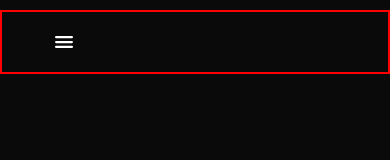
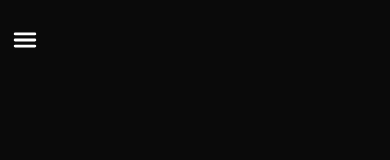
Before and after one commit to matheuslima15lima/Portifolio, a React (Create React App) app in the folder matheus-lima/: page / in a window 390 px wide. Shown: the top 160 px of the page. Built offline with nearby package versions, Linux system fonts and the light colour scheme.

Commit message:
feito menu bar

```diff
--- a/matheus-lima/src/Components/Header/Header.css
+++ b/matheus-lima/src/Components/Header/Header.css
@@ -52,16 +52,17 @@
     .div-content {
         display: flex;
         flex-direction: row;
-        border: 2px solid red;
+        /* border: 2px solid red; */
         left: 0;
         right: 0;
         height: 250px;
         /* transition: left 0.3s ease; */
         align-items: center;
-        /* justify-content: center; */
+        /* justify-content: left; */
         top: 10px;
         width: 100%;
         height: 100%;
+
     }
 
     .ul {
--- a/matheus-lima/src/Components/Header/Header.jsx
+++ b/matheus-lima/src/Components/Header/Header.jsx
@@ -16,7 +16,7 @@ export const Header = () => {
     <header className='header'>
       <div className="nav-bar" >
         <div className={`div-content`}>
-          <IoMenu className='menu-icon' style={{ color: 'white', width: '24px', height: '24px', cursor: 'pointer', marginLeft: '50px' }}
+          <IoMenu className='menu-icon' style={{ color: 'white', width: '30px', height: '30px', cursor: 'pointer', marginLeft: '10px' }}
             onClick={toggleMenu}
           />
         </div>
```
Also changed, not shown: 2 other files (tests, documents, lock files or other folders).
